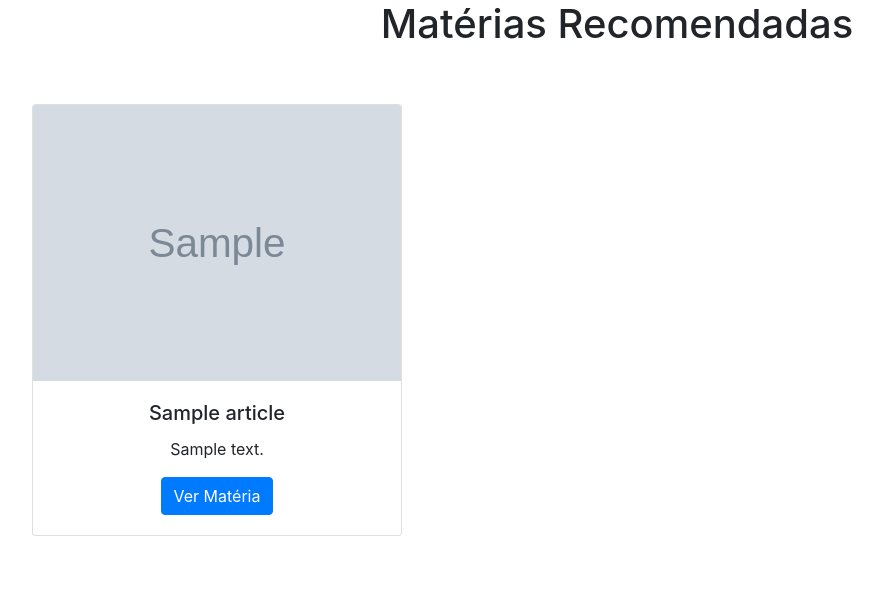
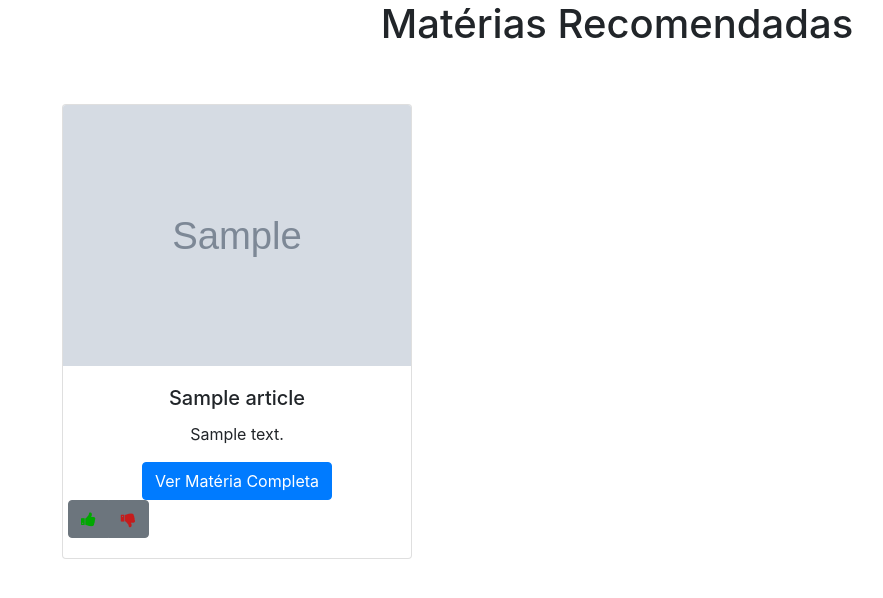
Before and after one commit to wagnerjunior645/Ia-Python, a Django app: page /1 in a window 1280 px wide. Shown: the top 598 px of the page, without its empty margins (23-906 px from the left). Run offline with Django 3.2, Linux system fonts and the light colour scheme; tables that the repository leaves empty hold one stand-in row (values such as "Sample post"); grey boxes marked "Sample" are stand-in pictures; a database or web service that is not in the repository returns one stand-in record (values such as "Sample title"); data that the repository does not hold is empty; some libraries are stand-ins or nearby versions.

Commit message:
pc do trabalho

```diff
--- a/servidor/servidor/templates/index.html
+++ b/servidor/servidor/templates/index.html
@@ -1,5 +1,6 @@
 <!DOCTYPE html>
 <html lang="pt">
+
 <head>
     <meta charset="UTF-8">
     <meta name="viewport" content="width=device-width, initial-scale=1.0">
@@ -7,41 +8,73 @@
     <title>Tetando</title>
 
 
-    <link rel="stylesheet" href="https://stackpath.bootstrapcdn.com/bootstrap/4.1.3/css/bootstrap.min.css" integrity="sha384-MCw98/SFnGE8fJT3GXwEOngsV7Zt27NXFoaoApmYm81iuXoPkFOJwJ8ERdknLPMO" crossorigin="anonymous">
-    <script src="https://code.jquery.com/jquery-3.3.1.slim.min.js" integrity="sha384-q8i/X+965DzO0rT7abK41JStQIAqVgRVzpbzo5smXKp4YfRvH+8abtTE1Pi6jizo" crossorigin="anonymous"></script>
-    <script src="https://cdnjs.cloudflare.com/ajax/libs/popper.js/1.14.3/umd/popper.min.js" integrity="sha384-ZMP7rVo3mIykV+2+9J3UJ46jBk0WLaUAdn689aCwoqbBJiSnjAK/l8WvCWPIPm49" crossorigin="anonymous"></script>
-    <script src="https://stackpath.bootstrapcdn.com/bootstrap/4.1.3/js/bootstrap.min.js" integrity="sha384-ChfqqxuZUCnJSK3+MXmPNIyE6ZbWh2IMqE241rYiqJxyMiZ6OW/JmZQ5stwEULTy" crossorigin="anonymous"></script>
+    <link rel="stylesheet" href="https://stackpath.bootstrapcdn.com/bootstrap/4.1.3/css/bootstrap.min.css" integrity="sha384-MCw98/SFnGE8fJT3GXwEOngsV7Zt27NXFoaoApmYm81iuXoPkFOJwJ8ERdknLPMO"
+        crossorigin="anonymous">
+    <script src="https://code.jquery.com/jquery-3.3.1.slim.min.js" integrity="sha384-q8i/X+965DzO0rT7abK41JStQIAqVgRVzpbzo5smXKp4YfRvH+8abtTE1Pi6jizo"
+        crossorigin="anonymous"></script>
+    <script src="https://cdnjs.cloudflare.com/ajax/libs/popper.js/1.14.3/umd/popper.min.js" integrity="sha384-ZMP7rVo3mIykV+2+9J3UJ46jBk0WLaUAdn689aCwoqbBJiSnjAK/l8WvCWPIPm49"
+        crossorigin="anonymous"></script>
+    <script src="https://stackpath.bootstrapcdn.com/bootstrap/4.1.3/js/bootstrap.min.js" integrity="sha384-ChfqqxuZUCnJSK3+MXmPNIyE6ZbWh2IMqE241rYiqJxyMiZ6OW/JmZQ5stwEULTy"
+        crossorigin="anonymous"></script>
+    <link rel="stylesheet" href="https://stackpath.bootstrapcdn.com/font-awesome/4.7.0/css/font-awesome.min.css">
 
     <style>
-        .container{
-            max-width: 1200px;
+        .fa.fa-thumbs-up {
+            cursor: pointer;
+            color: #00a800;
+        }
+        .fa.fa-thumbs-down{
+            cursor: pointer;
+            color: #c51c1c;
+        }
+
+        button i {
+            color: #fff;
         }
     </style>
 
+    <script>
+        $(document).ready(function () {
+
+        });
+    </script>
+
 </head>
+
 <body>
 
     <div class="container-fluid">
         <div class="container">
             <div class="text-center">
                 <h1>Matérias Recomendadas</h1>
-                <br><br>
+                <br>
+                <br>
             </div>
             <div class="row">
-                {% if countArtigos > 0 %}
-                    {% for a in artigos %}
+                {% if countArtigos > 0 %} {% for a in artigos %}
                 <div class="col-md-4 text-center mb-4">
                     <div class="card">
-                                <img class="card-img-top" src="{{a.urlToImage}}" alt="">
+                        <img class="card-img-top" src="{% if a.urlToImage == '' %}https://via.placeholder.com/500{% else %}{{a.urlToImage}}{% endif %}" alt="">
                         <div class="card-body">
                             <h5 class="card-title">{{a.title}}</h5>
                             <p class="card-text">{{a.description}}</p>
-                                    <a href="{{a.url}}" class="btn btn-primary">Ver Matéria</a>
+                            <a href="{{a.url}}" class="btn btn-primary">Ver Matéria Completa</a>
+
+                            <div class="row text-center">
+                                <div class="btn-group" role="group" aria-label="Basic example">
+                                    <button type="button" class="btn btn-secondary">
+                                        <i class="fa fa-thumbs-up" aria-hidden="true"></i>
+                                    </button>
+                                    <button type="button" class="btn btn-secondary">
+                                        <i class="fa fa-thumbs-down" aria-hidden="true"></i>
+                                    </button>
+                                </div>
+                            </div>
+
                         </div>
                     </div>
                 </div>
-                    {% endfor %}
-                {% else %}
+                {% endfor %} {% else %}
                 <div class="col-12 text-center" style="color: #cc5858;">
                     <h1>Desculpe, não podemos te recomendar nada agora!</h1>
                 </div>
@@ -50,4 +83,5 @@
         </div>
     </div>
 </body>
+
 </html>
--- a/servidor/servidor/views.py
+++ b/servidor/servidor/views.py
@@ -6,13 +6,27 @@ import json
 
 def homepage(request, post_id):
 
+    queryUrl_site2 = "http://webhose.io/filterWebContent?token=b1b86608-f5dc-41e3-89c9-5f9bbbdf0a0f&format=json&ts=1540037188321&sort=crawled&" + "q=" + str(post_id) + "%20language%3Aenglish"
     queryUrl = 'https://newsapi.org/v2/everything?' + 'q=' + str(post_id) + '&' + 'language=pt&' + 'sortBy=popularity&' + 'apiKey=a59b3dfb9d3f410f86db9bf2b505be0a'
 
-    url = (queryUrl)
+    url1 = (queryUrl)
+    url2 = (queryUrl_site2)
 
-    res = requests.get(url)
+    res = requests.get(url1)
+    res2 = requests.get(url2)
 
     artigos = res.json()['articles']
+
+    artigos2 = res2.json()['posts']
+
+    for a in artigos2:
+        j = {
+            'urlToImage': '',
+            'title': a['thread']['title'],
+            'description': a['thread']['title_full'],
+            'url': a['thread']['url']
+        }
+        artigos.append(j)
+
     countArtigos = len(artigos)
-
     return render(request, 'index.html', {'artigos': artigos, 'countArtigos': countArtigos})
```
Lines whose indentation alone changed are shown as unchanged.
